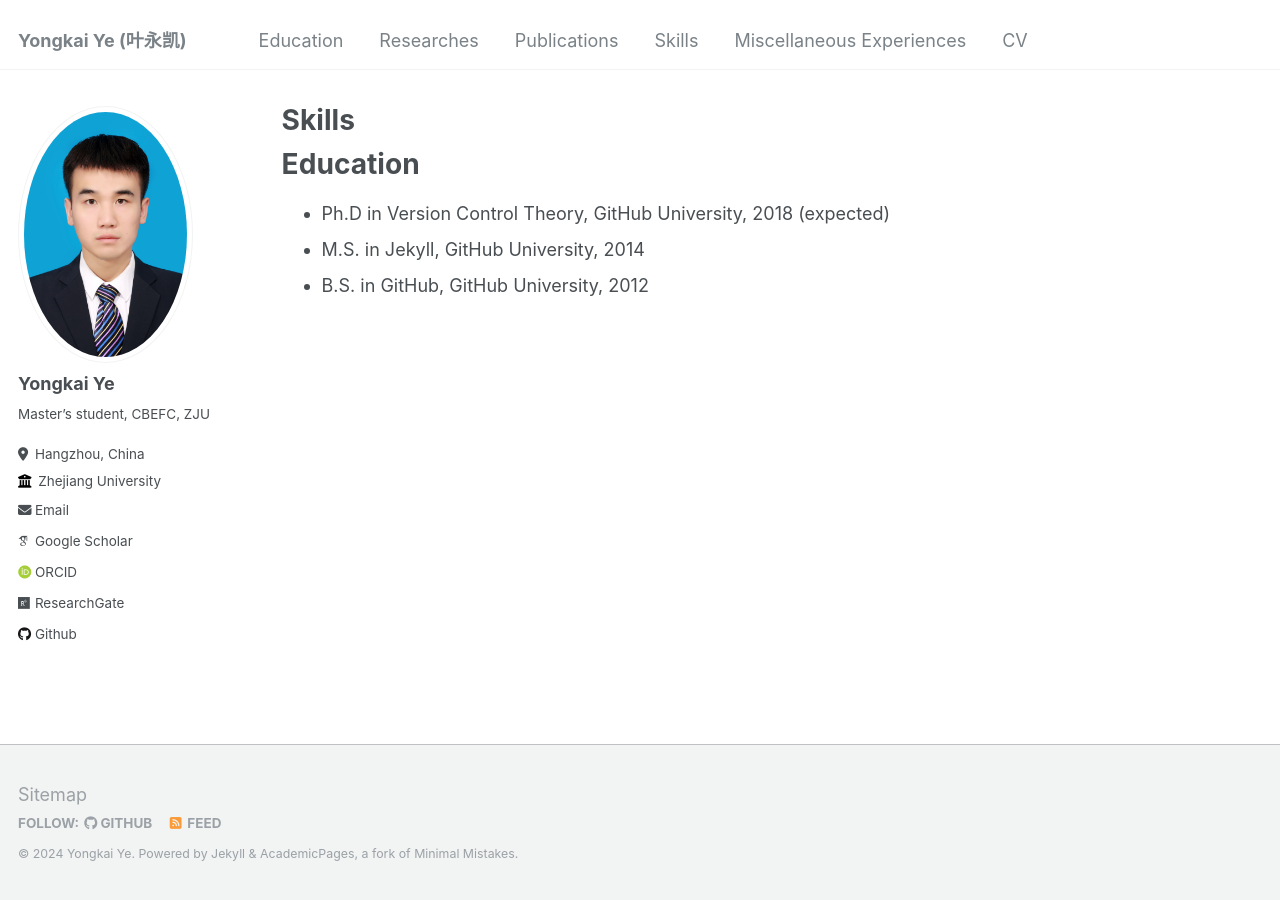
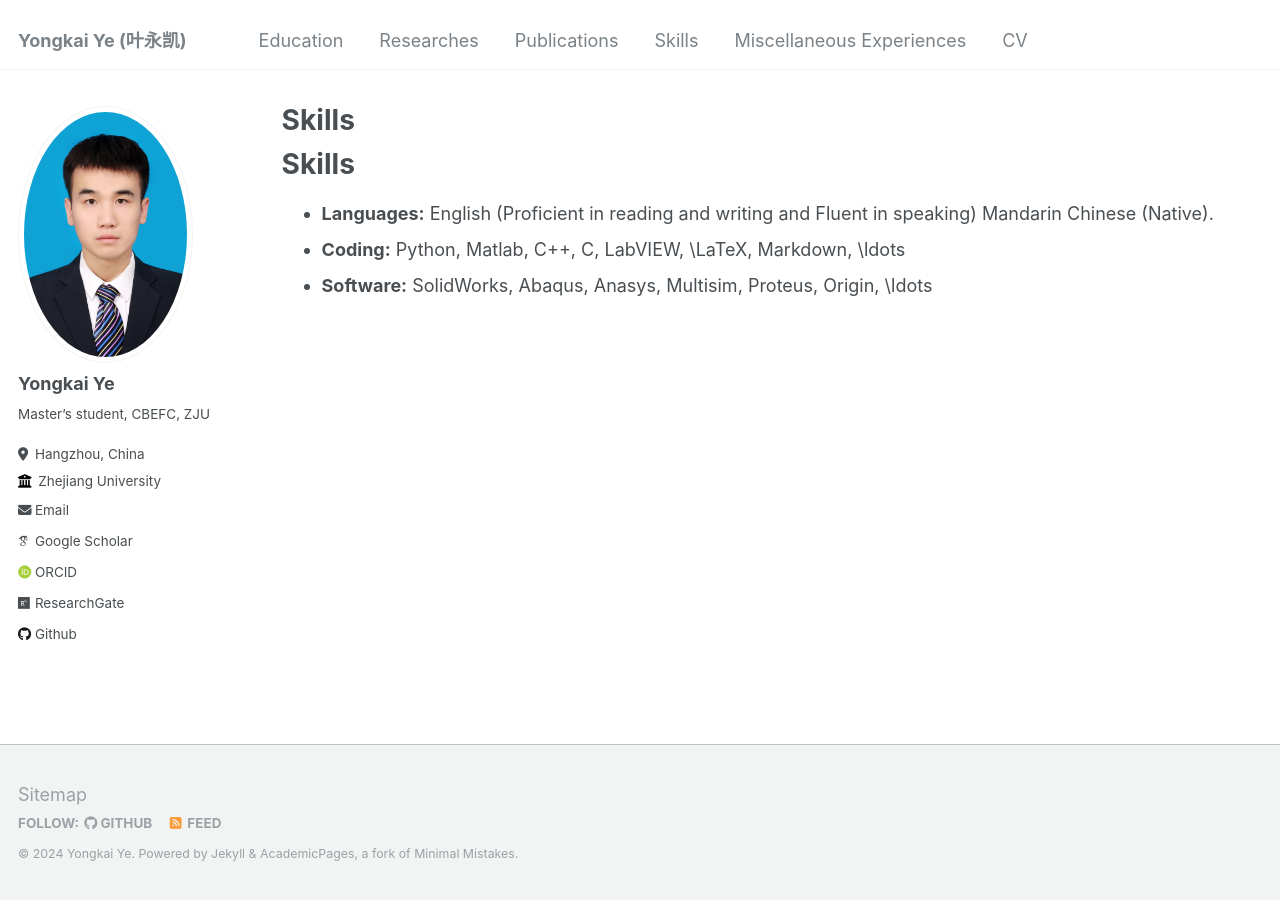
Before and after one commit to Yongkai-Ye/Yongkai-Ye.github.io, a Jekyll site: the page built from _pages/skills.md, in a window 1280 px wide. Built offline with Jekyll 4.4.1, drawn with Linux system fonts in a browser that asks for light colours; some web fonts are replaced.

Commit message:
Update skills.md

```diff
--- a/_pages/skills.md
+++ b/_pages/skills.md
@@ -9,8 +9,8 @@ redirect_from:
 
 {% include base_path %}
 
-Education
+Skills
 ======
-* Ph.D in Version Control Theory, GitHub University, 2018 (expected)
-* M.S. in Jekyll, GitHub University, 2014
-* B.S. in GitHub, GitHub University, 2012
+* **Languages:** English (Proficient in reading and writing and Fluent in speaking) Mandarin Chinese (Native).
+* **Coding:** Python, Matlab, C++, C, LabVIEW, \LaTeX, Markdown, \ldots
+* **Software:** SolidWorks, Abaqus, Anasys, Multisim, Proteus, Origin, \ldots
```
